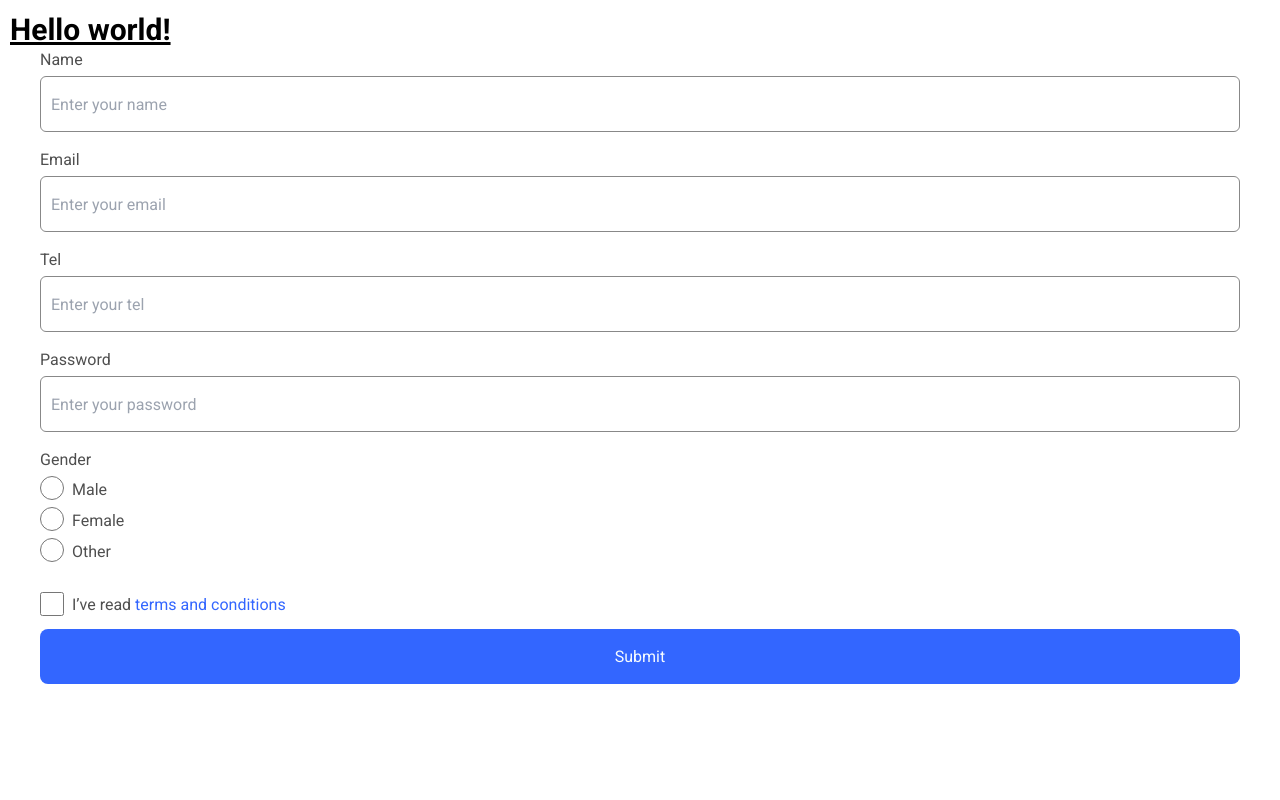
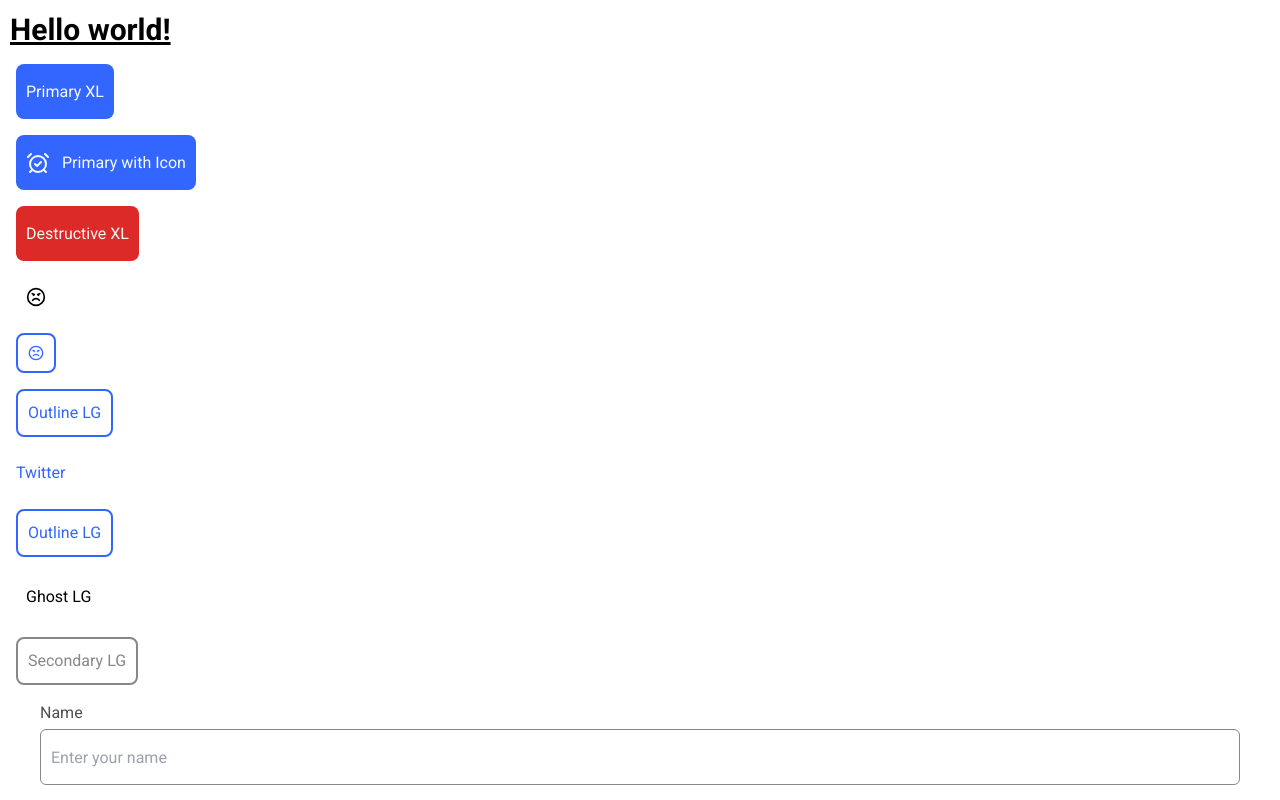
Before and after one commit to Kendrick-Oppong/phase-3, an Angular app: page / in a window 1280 px wide. Shown: the top 800 px of the page. Built offline with nearby package versions, Linux system fonts and the light colour scheme.

Commit message:
feat: update package.json for Jest integration and add new test scripts

```diff
--- a/angular.json
+++ b/angular.json
@@ -74,27 +74,8 @@
         },
         "extract-i18n": {
           "builder": "@angular-devkit/build-angular:extract-i18n"
-        },
-        "test": {
-          "builder": "@angular-devkit/build-angular:karma",
-          "options": {
-            "polyfills": [
-              "zone.js",
-              "zone.js/testing"
-            ],
-            "tsConfig": "tsconfig.spec.json",
-            "assets": [
-              {
-                "glob": "**/*",
-                "input": "public"
-              }
-            ],
-            "styles": [
-              "src/styles.css"
-            ],
-            "scripts": []
-          }
         }
+
       }
     }
   }
--- a/src/app/app.component.html
+++ b/src/app/app.component.html
@@ -2,6 +2,85 @@
   Hello world!
 </h1>
 
+<div class="flex flex-col gap-4 p-4">
+  <app-button type="button" size="xl" variant="primary">
+    Primary XL
+  </app-button>
+  <app-button type="button" size="xl" variant="primary">
+    <svg
+      xmlns="http://www.w3.org/2000/svg"
+      width="24"
+      height="24"
+      viewBox="0 0 24 24"
+      fill="none"
+      stroke="currentColor"
+      stroke-width="2"
+      stroke-linecap="round"
+      stroke-linejoin="round"
+      class="lucide lucide-alarm-clock-check-icon lucide-alarm-clock-check"
+    >
+      <circle cx="12" cy="13" r="8" />
+      <path d="M5 3 2 6" />
+      <path d="m22 6-3-3" />
+      <path d="M6.38 18.7 4 21" />
+      <path d="M17.64 18.67 20 21" />
+      <path d="m9 13 2 2 4-4" />
+    </svg>
+    Primary with Icon
+  </app-button>
+  <app-button type="button" size="xl" variant="destructive">
+    Destructive XL
+  </app-button>
+  <app-button size="icon">
+    <svg
+      xmlns="http://www.w3.org/2000/svg"
+      width="24"
+      height="24"
+      viewBox="0 0 24 24"
+      fill="none"
+      stroke="currentColor"
+      stroke-width="2"
+      stroke-linecap="round"
+      stroke-linejoin="round"
+      class="lucide lucide-angry-icon lucide-angry"
+    >
+      <circle cx="12" cy="12" r="10" />
+      <path d="M16 16s-1.5-2-4-2-4 2-4 2" />
+      <path d="M7.5 8 10 9" />
+      <path d="m14 9 2.5-1" />
+      <path d="M9 10h.01" />
+      <path d="M15 10h.01" />
+    </svg>
+  </app-button>
+  <app-button size="icon" variant="outline">
+    <svg
+      xmlns="http://www.w3.org/2000/svg"
+      width="24"
+      height="24"
+      viewBox="0 0 24 24"
+      fill="none"
+      stroke="currentColor"
+      stroke-width="2"
+      stroke-linecap="round"
+      stroke-linejoin="round"
+      class="lucide lucide-angry-icon lucide-angry"
+    >
+      <circle cx="12" cy="12" r="10" />
+      <path d="M16 16s-1.5-2-4-2-4 2-4 2" />
+      <path d="M7.5 8 10 9" />
+      <path d="m14 9 2.5-1" />
+      <path d="M9 10h.01" />
+      <path d="M15 10h.01" />
+    </svg>
+  </app-button>
+  <app-button size="lg" variant="outline"> Outline LG </app-button>
+  <app-button href="example.com" size="lg" variant="link"> Twitter </app-button>
+  <app-button routerLink="home" size="lg" variant="outline">
+    Outline LG
+  </app-button>
+  <app-button size="lg" variant="ghost"> Ghost LG </app-button>
+  <app-button size="lg" variant="secondary"> Secondary LG </app-button>
+</div>
 <form [formGroup]="userForm" (ngSubmit)="onSubmit()" class="mx-10 space-y-4">
   <div>
     <app-label fieldId="name">Name</app-label>
--- a/src/app/components/button/button.component.ts
+++ b/src/app/components/button/button.component.ts
@@ -71,7 +71,7 @@ export class ButtonComponent implements OnChanges {
       primary:
         'bg-primary-500 text-base-white-50 hover:bg-primary-600 focus:ring-2 focus:ring-primary-500 focus:ring-offset-1',
       secondary:
-        'border-2 border-grey-400 text-grey-400 hover:bg-grey-100 focus:ring-0 focus:ring-grey-400 focus:ring-offset-0',
+        'border-2 border-grey-400 text-grey-400 focus:ring-0 focus:ring-grey-400 focus:ring-offset-0',
       destructive:
         'bg-red-600 text-grey-50 hover:bg-red-500 focus:ring-2 focus:ring-red-600 focus:ring-offset-1',
       outline:
--- /dev/null
+++ b/src/setup-jest.ts
@@ -0,0 +1,3 @@
+import { setupZoneTestEnv } from 'jest-preset-angular/setup-env/zone';
+
+setupZoneTestEnv();
```
Also changed, not shown: jest.config.js (added, +21 -0 lines), package.json (+6 -8 lines), 2 other files (tests, documents, lock files or other folders).
